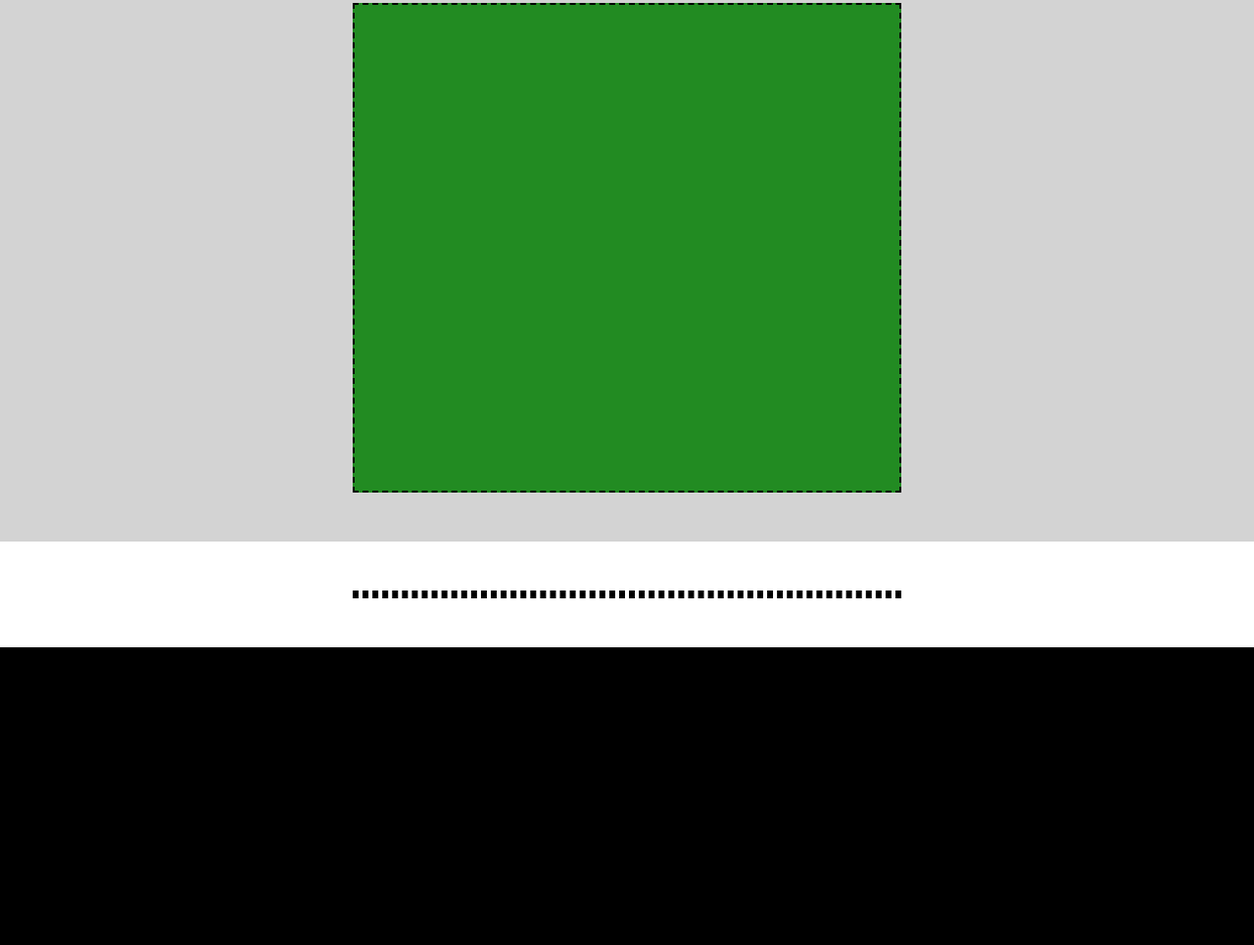
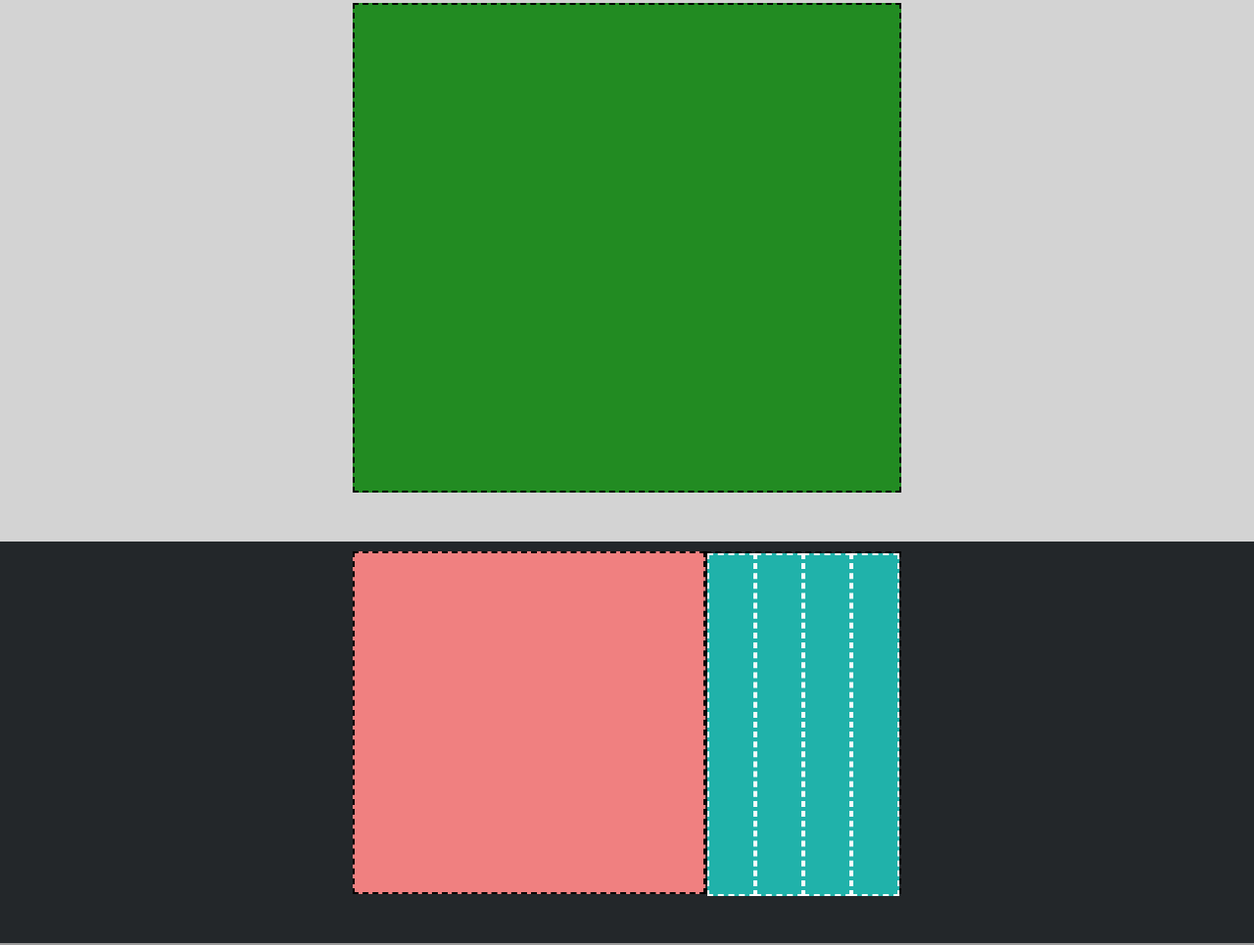
Before and after one commit to MattiaZecchinato/htmlcss-struttura-discord, a plain HTML site: page index.html in a window 1280 px wide. Shown: the part 1643-2608 px from the top of the page at 98% size. Before the commit the page ends 2304 px from the top, so only its background shows below. Drawn offline with Linux system fonts and the light colour scheme.

Commit message:
style: multiple article container main style

```diff
--- a/css/style.css
+++ b/css/style.css
@@ -115,7 +115,12 @@ main > div:nth-child(even) {
     background-color: #d3d3d3;
 }
 
-/* secondary article container */
+main > div:last-child {
+
+    background-color: #23272a;
+}
+
+/*** secondary article container ***/
 .secondary-article-container {
 
     display: flex;
@@ -143,8 +148,7 @@ main > div:nth-child(even) {
     flex-direction: row-reverse;
 }
 
-/* big article container */
-
+/*** big article container ***/
 .big-article-container {
 
     justify-content: center;
@@ -157,3 +161,39 @@ main > div:nth-child(even) {
     flex-grow: 1;
     background-color: #228b22;
 }
+
+/*** multiple article container ***/
+
+.multiple-article-container {
+
+    display: flex;
+    justify-content: center;
+    padding-top: 10px;
+    padding-bottom: 50px;
+    border-bottom: 2px solid #9a9a9a;
+}
+
+.side-multiple {
+
+    height: 350px;
+    width: 360px;
+
+    background-color: #f08080;
+}
+
+.multiple-article {
+
+    height: 350px;
+
+    flex-grow: 1;
+    display: flex;
+}
+
+.element-article {
+
+    height: 350px;
+
+    flex-grow: 1;
+    background-color: #20b2aa;
+    border: 2px dashed #ffffff;
+}
```
